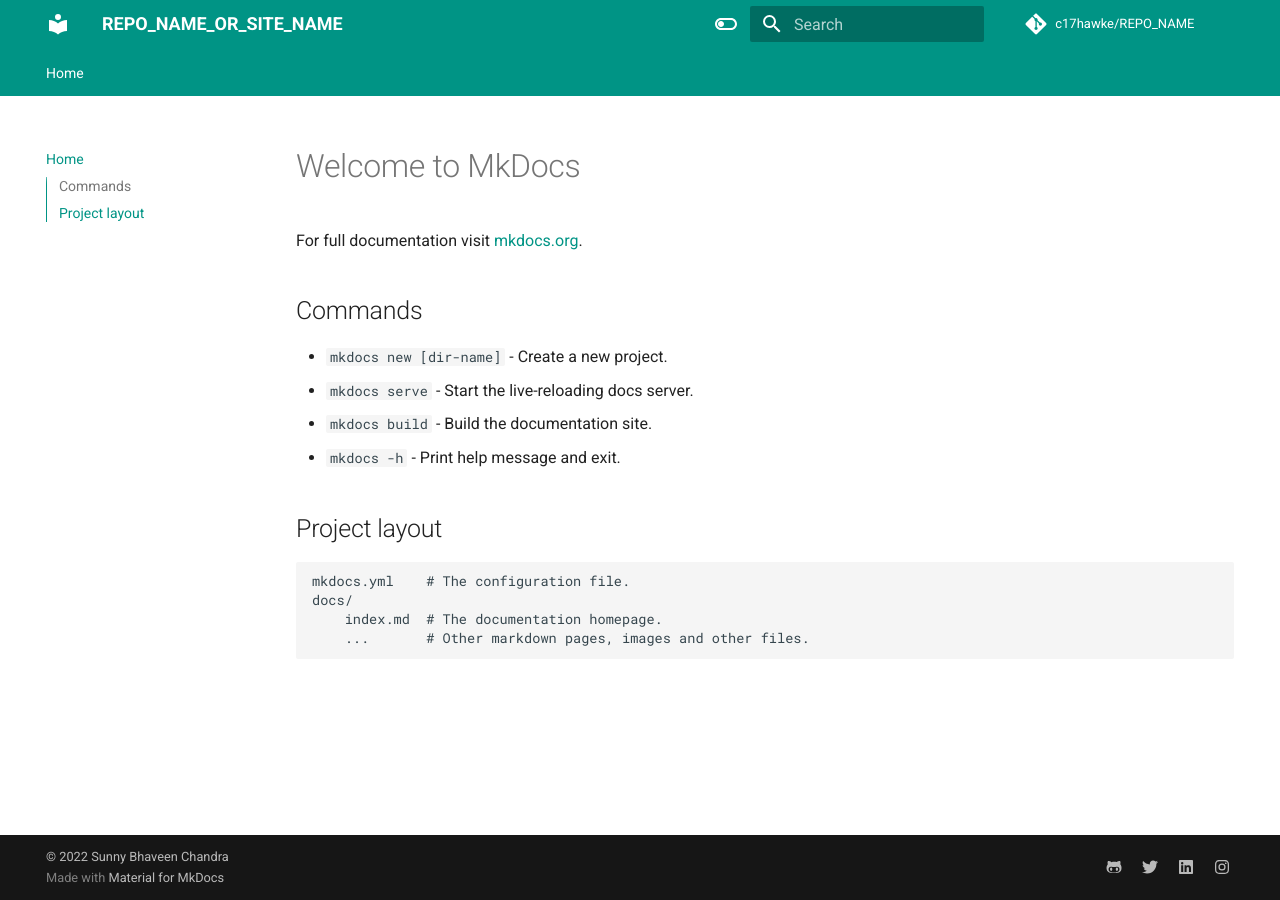
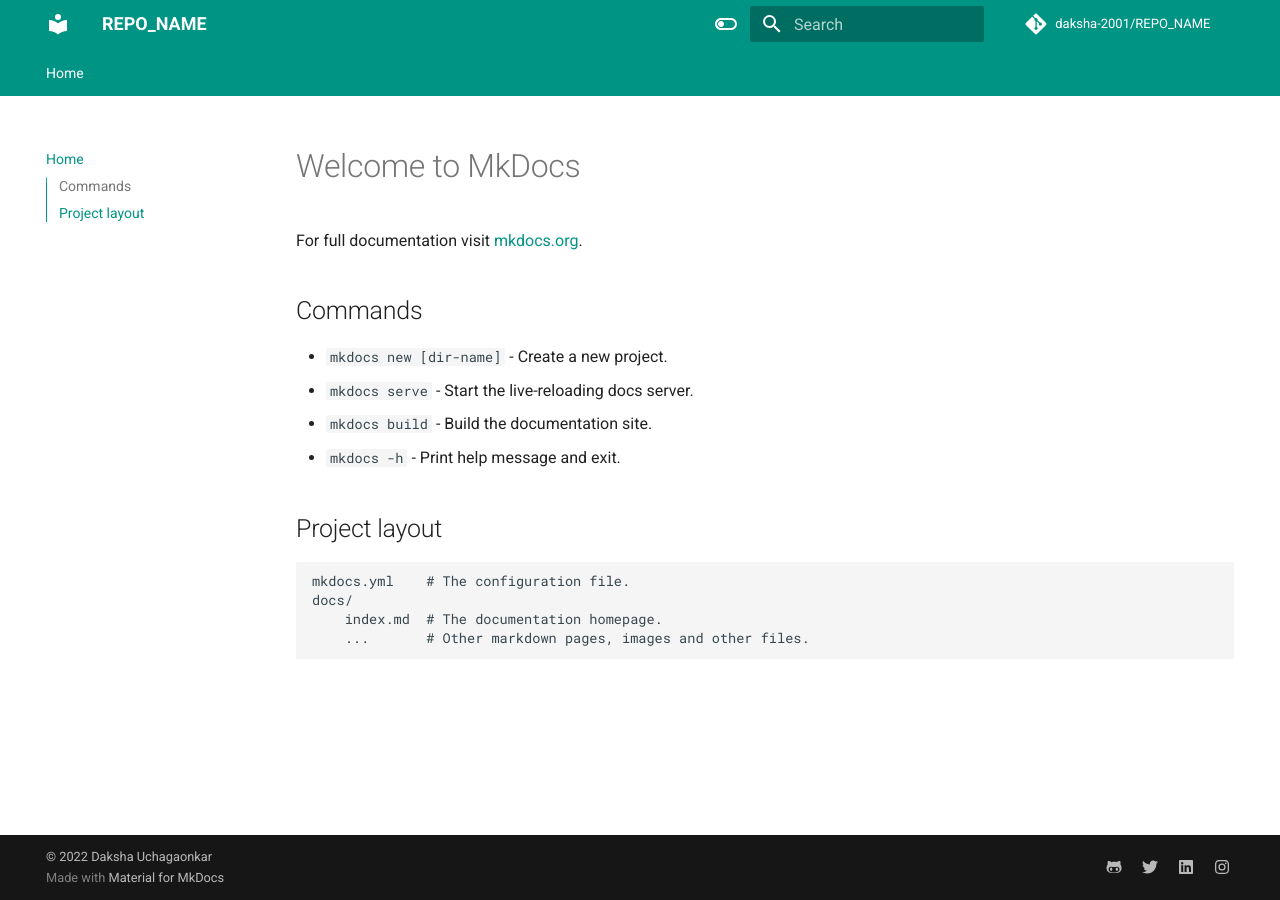
Before and after one commit to daksha-2001/DVC-DOC-template, an MkDocs documentation site: the page built from docs/index.md, in a window 1280 px wide. Built offline with MkDocs 1.6.1 and Material for MkDocs 9.7.7, drawn with Linux system fonts in a browser that asks for light colours; comment, search, counter and statistics services are not loaded.

Commit message:
Update mkdocs.yml

```diff
--- a/mkdocs.yml
+++ b/mkdocs.yml
@@ -1,16 +1,16 @@
 # Project information
-site_name: REPO_NAME_OR_SITE_NAME
+site_name: REPO_NAME
 # defeine TOC or order of website-
 nav:
   - Home: index.md
 
-site_author: Sunny Bhaveen Chandra
+site_author: Daksha Uchagaonkar
 site_description: >-
   DESCRIPTION
 
 # Repository
-repo_name: c17hawke/REPO_NAME
-repo_url: https://github.com/c17hawke/REPO_NAME
+repo_name: daksha-2001/REPO_NAME
+repo_url: https://github.com/daksha-2001/REPO_NAME
 
 # Configuration
 theme:
@@ -71,4 +71,4 @@
   - search
 
 copyright: |
-  &copy; 2022 <a href="https://github.com/c17hawke"  target="_blank" rel="noopener">Sunny Bhaveen Chandra</a>
+  &copy; 2022 <a href="https://github.com/daksha-2001"  target="_blank" rel="noopener">Daksha Uchagaonkar</a>
```
